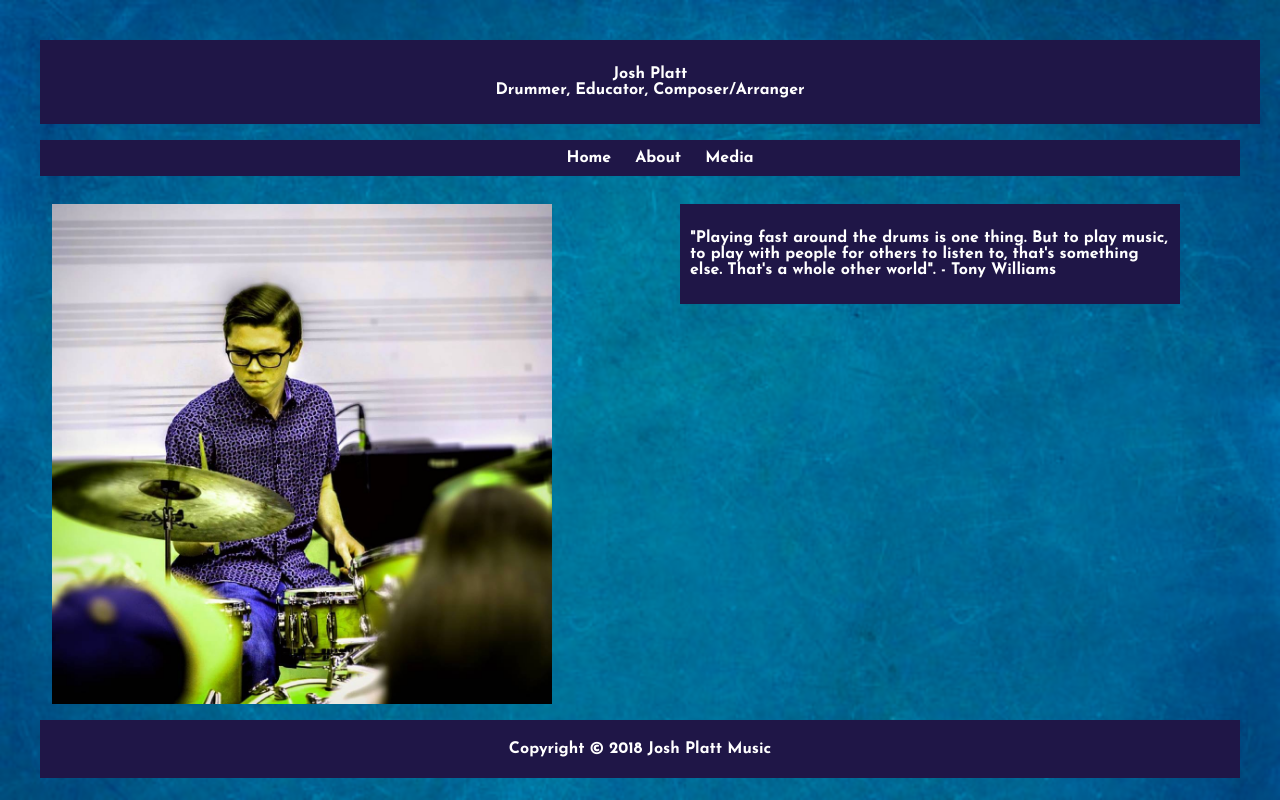
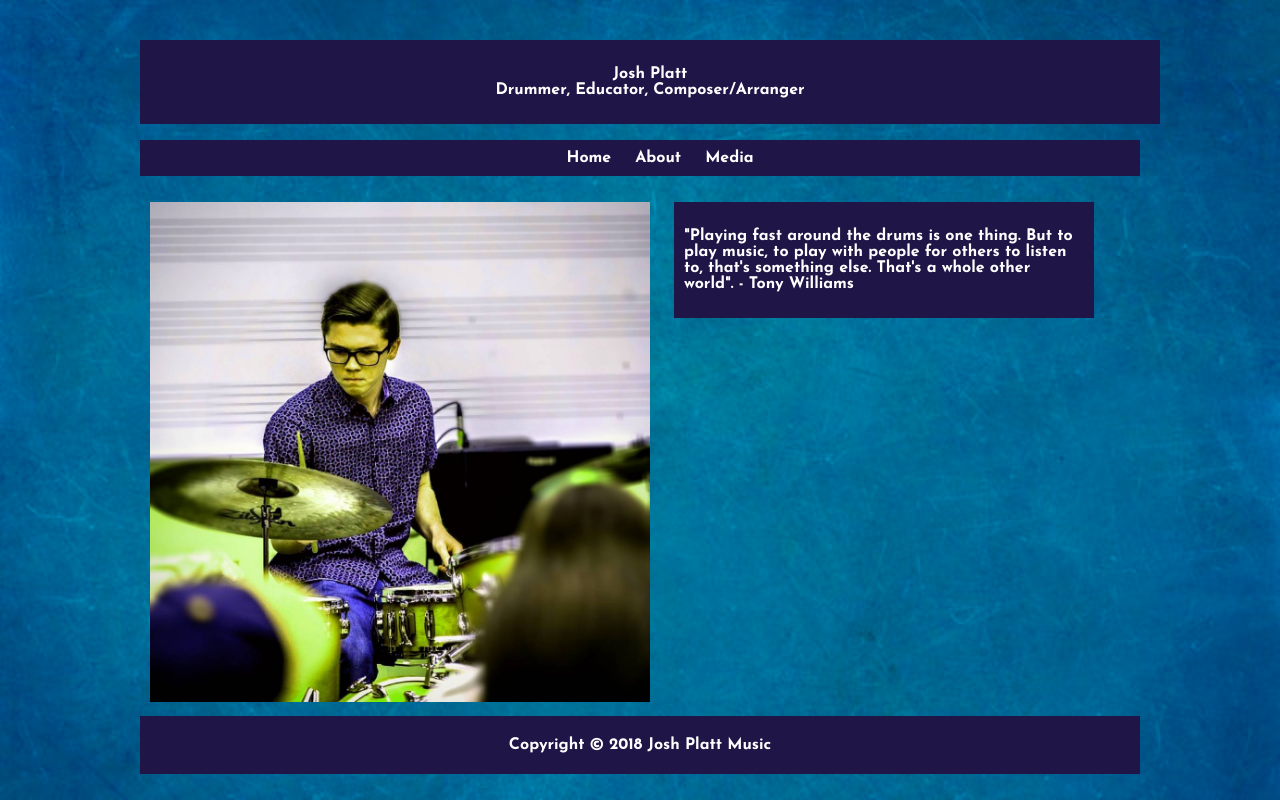
Before and after one commit to jxp1403/jxp1403.github.io, a plain HTML site: page hw/responsive_site/index.html in a window 1280 px wide. Drawn offline with Linux system fonts and the light colour scheme.

Commit message:
Responsive

```diff
--- a/hw/responsive_site/css/desktop.css
+++ b/hw/responsive_site/css/desktop.css
@@ -6,11 +6,12 @@ body{
 
 }
 .wrapper{
-  display: inline-block;
+  display: block;
   width: 100%;
-  max-width: 1300px;
+  max-width: 1000px;
   min-height: 500px;
-  margin: auto;
+  margin-left: auto;
+  margin-right: auto;
   box-sizing: border-box;
 }
 header{
@@ -23,10 +24,7 @@ header{
   width: 100%;
 }
 nav {
-  margin: 10;
-  margin-right: auto;
-  padding: 0;
-  height: auto;
+  margin:10;
   width: 100%;
   display: block;
   text-align: center;
```
